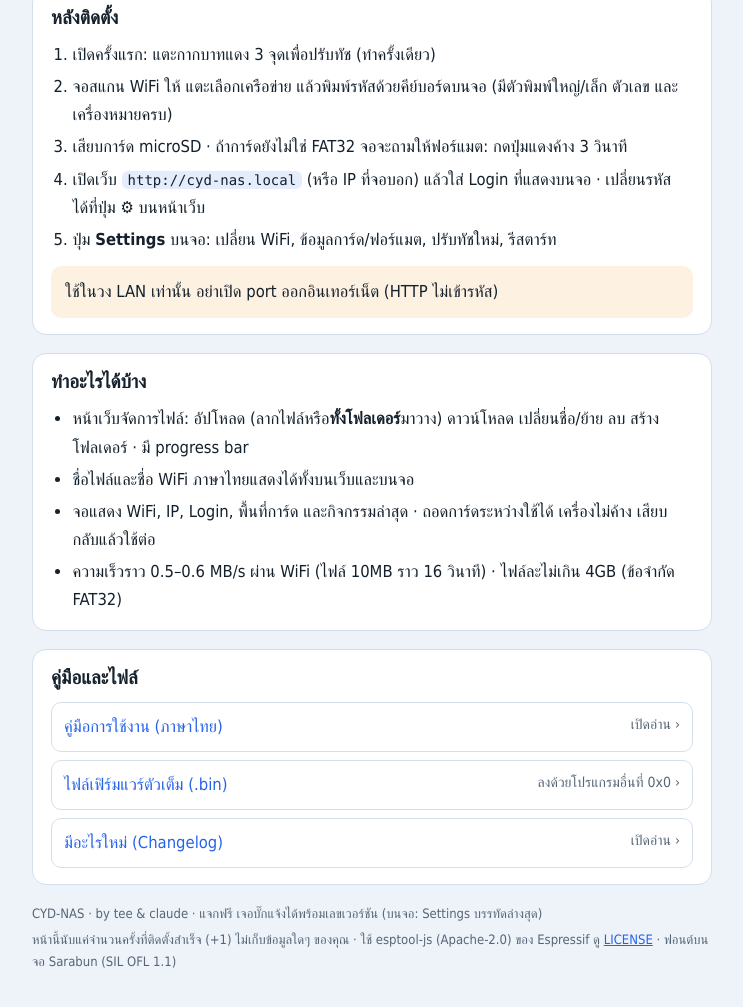
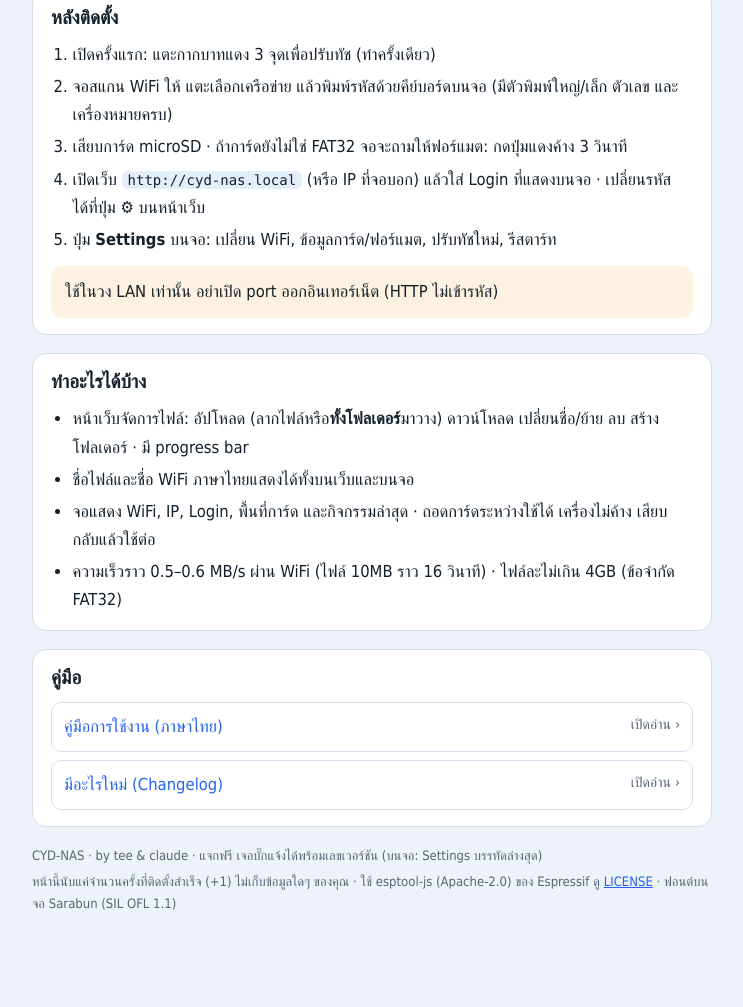
Before and after one commit to sfttech2000/cyd-nas-flasher, a plain HTML site: page index.html in a window 1280 px wide. Shown: the part 1285-2292 px from the top of the page, without its empty margins (268-1011 px from the left). After the commit the page ends 2248 px from the top, so only its background shows below. Drawn offline with Linux system fonts and the light colour scheme; a web font is replaced by a local one.

Commit message:
Install through this page only: the one-file .bin download is gone (each install is counted)

```diff
--- a/index.html
+++ b/index.html
@@ -147,10 +147,9 @@ footer { font-size: 13px; color: var(--muted); display: grid; gap: 4px; }
   </section>
 
   <section class="card">
-    <h2>คู่มือและไฟล์</h2>
+    <h2>คู่มือ</h2>
     <div class="links">
       <a href="guide.txt">คู่มือการใช้งาน (ภาษาไทย) <span>เปิดอ่าน ›</span></a>
-      <a href="firmware/full.bin" download>ไฟล์เฟิร์มแวร์ตัวเต็ม (.bin) <span>ลงด้วยโปรแกรมอื่นที่ 0x0 ›</span></a>
       <a href="changelog.txt">มีอะไรใหม่ (Changelog) <span>เปิดอ่าน ›</span></a>
     </div>
   </section>
```
Also changed, not shown: 2 other files.
